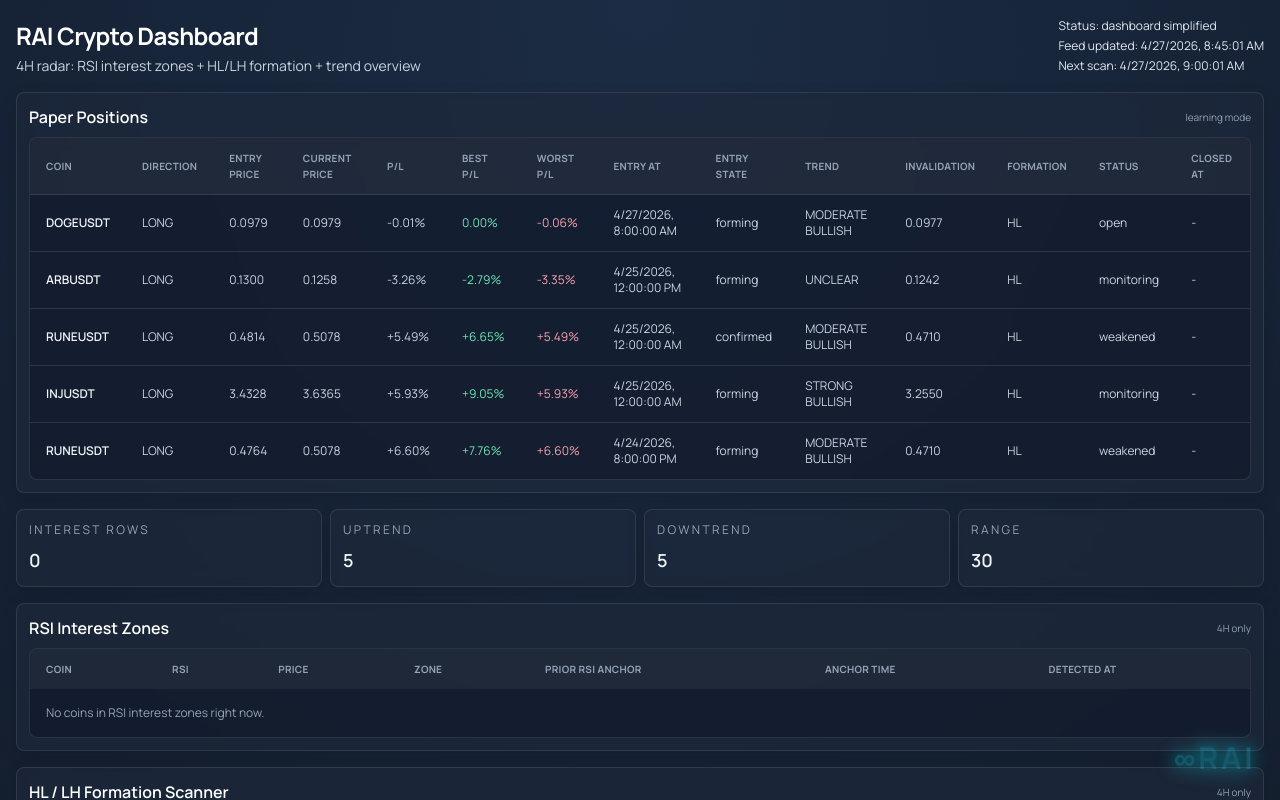
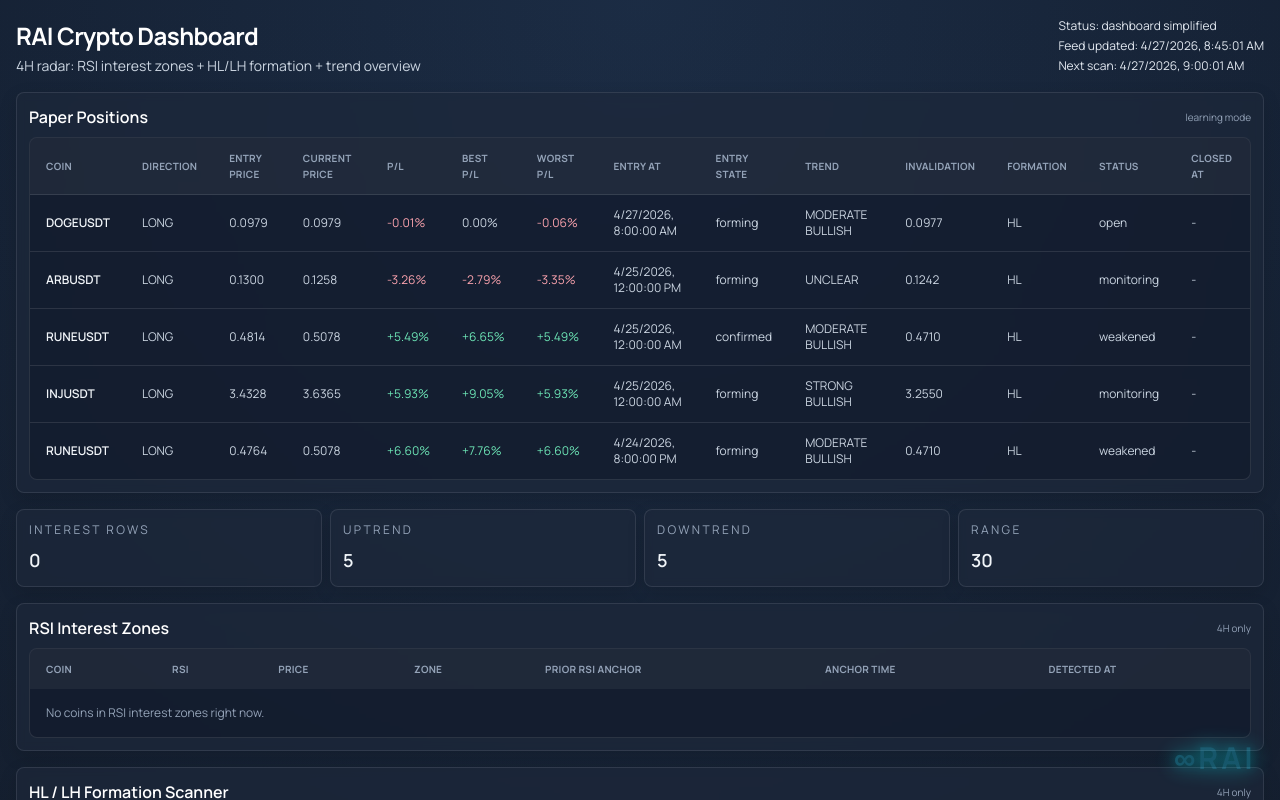
Before and after one commit to RazVany1/raiai.systems, a Next.js app: page /crypto in a window 1280 px wide. Shown: the top 800 px of the page. Built offline with nearby package versions, Linux system fonts and the light colour scheme.

Commit message:
Clarify P/L colors in paper positions

```diff
--- a/app/crypto/page.tsx
+++ b/app/crypto/page.tsx
@@ -98,6 +98,13 @@ function formatPL(entryPrice?: number | null, currentPrice?: number | null, side
     ? ((entryPrice - currentPrice) / entryPrice) * 100
     : ((currentPrice - entryPrice) / entryPrice) * 100;
   return formatPercent(raw);
+}
+
+function percentTextClass(value?: number | null) {
+  if (value == null || !Number.isFinite(value)) return "text-slate-300";
+  if (value > 0) return "text-emerald-300";
+  if (value < 0) return "text-rose-300";
+  return "text-slate-300";
 }
 
 function trendBadgeClasses(trend: string) {
@@ -246,9 +253,15 @@ export default function CryptoDashboardPage() {
                       <td className="px-4 py-3">{row.side}</td>
                       <td className="px-4 py-3">{formatPrice(row.entryPrice)}</td>
                       <td className="px-4 py-3">{formatPrice(row.currentPrice)}</td>
-                      <td className="px-4 py-3">{formatPL(row.entryPrice, row.currentPrice, row.side)}</td>
-                      <td className="px-4 py-3 text-emerald-300">{formatPercent(row.maxPlPercent)}</td>
-                      <td className="px-4 py-3 text-rose-300">{formatPercent(row.minPlPercent)}</td>
+                      <td className={`px-4 py-3 ${percentTextClass(
+                        row.entryPrice != null && row.currentPrice != null && Number.isFinite(row.entryPrice) && Number.isFinite(row.currentPrice) && row.entryPrice !== 0
+                          ? (row.side === "SHORT"
+                            ? ((row.entryPrice - row.currentPrice) / row.entryPrice) * 100
+                            : ((row.currentPrice - row.entryPrice) / row.entryPrice) * 100)
+                          : null
+                      )}`}>{formatPL(row.entryPrice, row.currentPrice, row.side)}</td>
+                      <td className={`px-4 py-3 ${percentTextClass(row.maxPlPercent)}`}>{formatPercent(row.maxPlPercent)}</td>
+                      <td className={`px-4 py-3 ${percentTextClass(row.minPlPercent)}`}>{formatPercent(row.minPlPercent)}</td>
                       <td className="px-4 py-3">{new Date(row.entryAt).toLocaleString()}</td>
                       <td className="px-4 py-3">{row.entryState}</td>
                       <td className="px-4 py-3">{row.trendDirection}</td>
```
